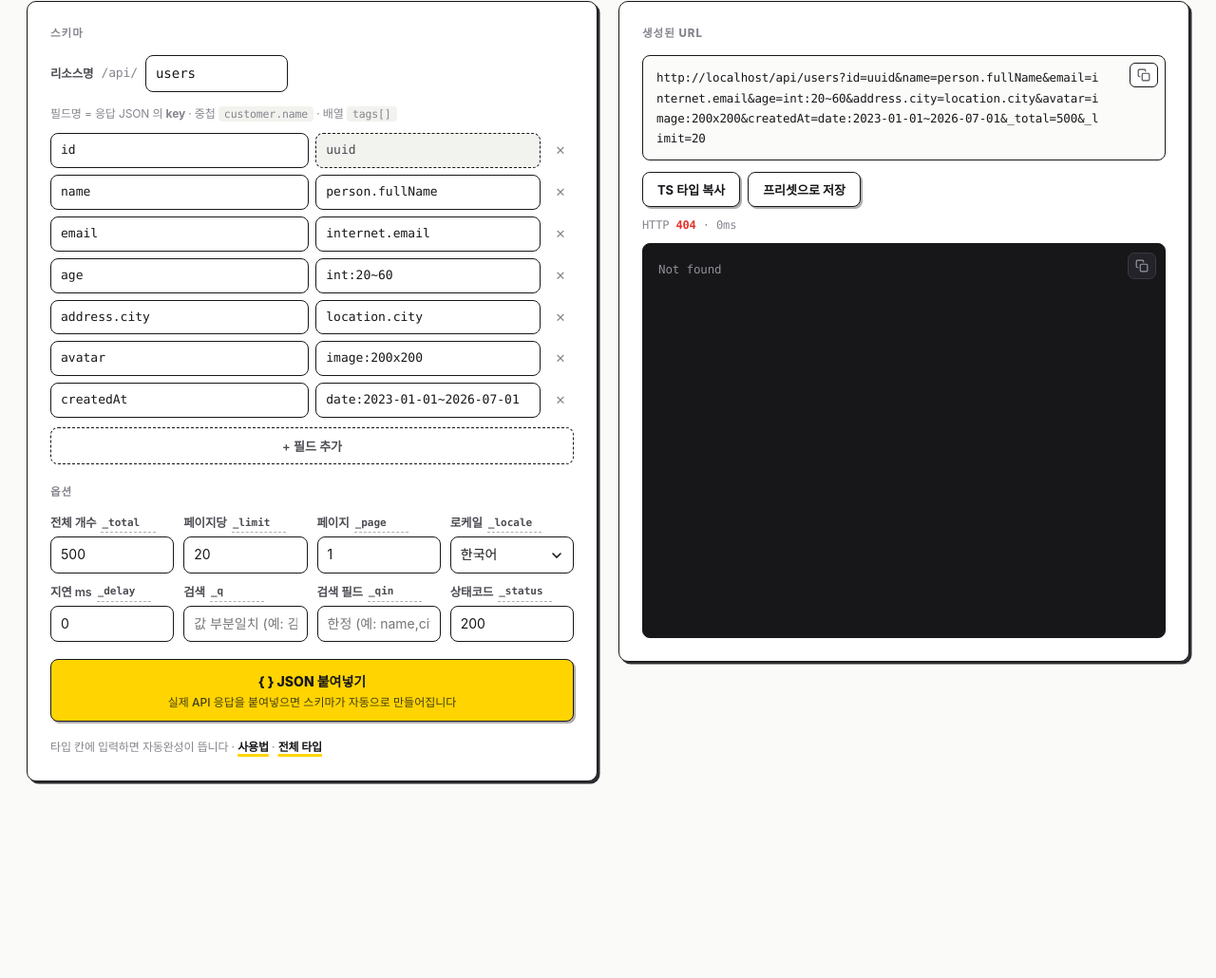
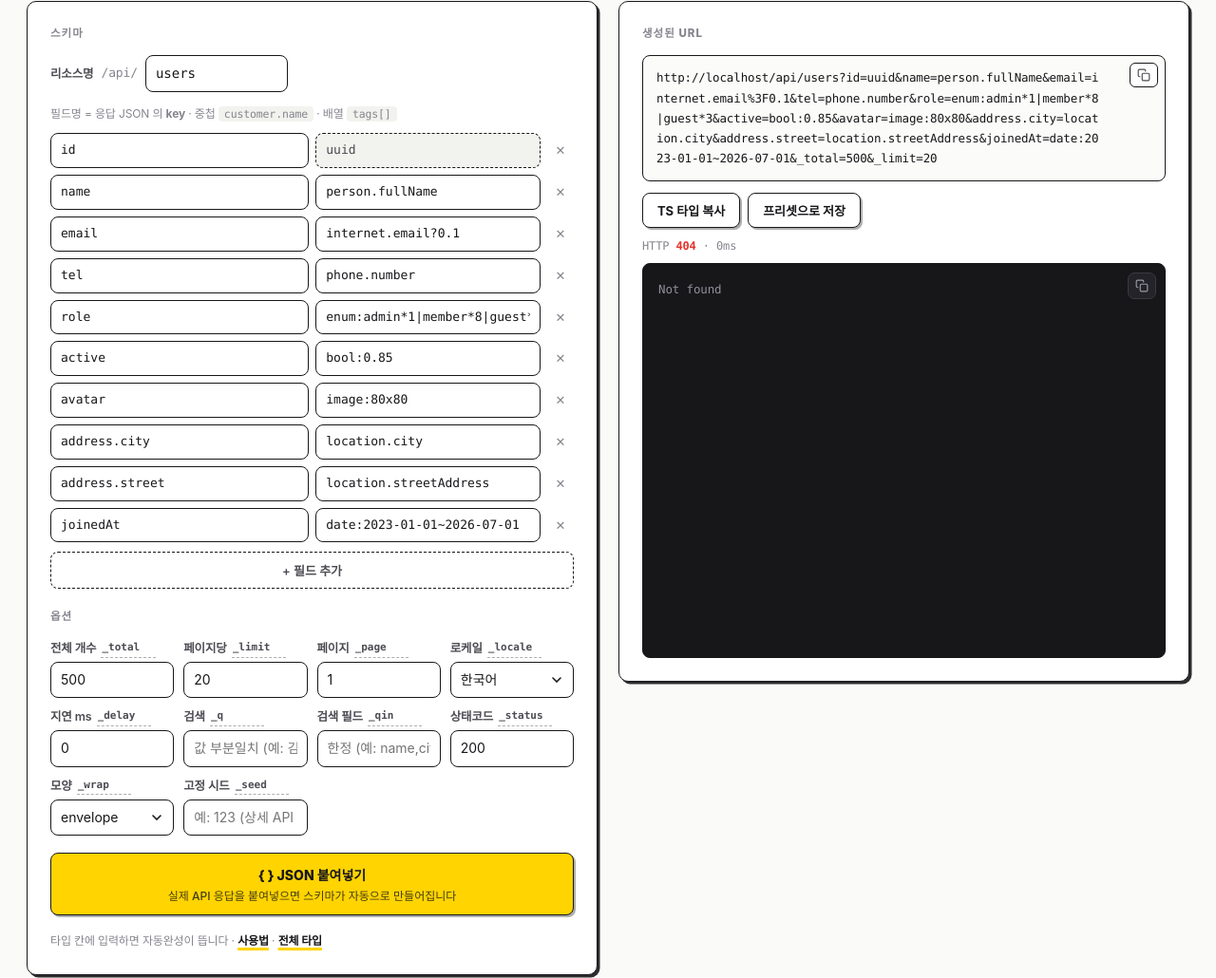
Before and after one commit to gojongwon/mocappi, a website: page src/gui.html in a window 1280 px wide. Shown: the part 158-1188 px from the top of the page at 95% size. Before the commit the page ends 1025 px from the top, so only its background shows below. Drawn offline with Linux system fonts and the light colour scheme; no server answers; a web font is replaced by a local one.

Commit message:
feat(gui): 프리셋 리뉴얼 — 기능 쇼케이스 3종 + _wrap/_seed 옵션 노출 (v0.20.1)
- users: 목록 + nullable(email?0.1) + 가중치 enum(role) + 중첩 주소
- products: pattern SKU + 배열(tags/images) + float 할인율 + nullable 긴 글
- orders → '주문 상세': 다단계 경로(orders/1024) + _wrap=one + _seed 조합 시연
- GUI 옵션에 _wrap 셀렉트(envelope/배열만/단일 객체)와 _seed 입력 추가 (키 별칭 가능)
- 세 프리셋 쿼리 실서버 검증 완료

```diff
--- a/package.json
+++ b/package.json
@@ -1,6 +1,6 @@
 {
   "name": "mock-api",
-  "version": "0.20.0",
+  "version": "0.20.1",
   "description": "",
   "scripts": {
     "dev": "wrangler dev",
--- a/src/gui.html
+++ b/src/gui.html
@@ -361,7 +361,7 @@
     <span class="plabel">프리셋</span>
     <button data-preset="users">사용자</button>
     <button data-preset="products">상품</button>
-    <button data-preset="orders">주문</button>
+    <button data-preset="orders">주문 상세</button>
     <select id="teamSel" style="display:none" title="이 워크스페이스에 저장된 스키마">
       <option value="">저장된 프리셋…</option>
     </select>
@@ -412,6 +412,10 @@
       <div><label>검색 <input class="okey" data-for="_q" value="_q" spellcheck="false" title="키 이름 — 실제 API 의 이름으로 바꿀 수 있어요 (예: keyword)"></label><input id="oQ" placeholder="값 부분일치 (예: 김)" spellcheck="false"></div>
       <div><label>검색 필드 <input class="okey" data-for="_qin" value="_qin" spellcheck="false" title="키 이름 — 실제 API 의 이름으로 바꿀 수 있어요 (예: qin)"></label><input id="oQin" placeholder="한정 (예: name,city)" spellcheck="false"></div>
       <div><label>상태코드 <input class="okey" data-for="_status" value="_status" spellcheck="false" title="키 이름 — 실제 API 의 이름으로 바꿀 수 있어요 (예: status)"></label><input id="oStatus" type="number" min="100" max="599" value="200"></div>
+      <div><label>모양 <input class="okey" data-for="_wrap" value="_wrap" spellcheck="false" title="키 이름 — 실제 API 의 이름으로 바꿀 수 있어요"></label>
+        <select id="oWrap"><option value="envelope">envelope</option><option value="none">배열만</option><option value="one">단일 객체</option></select>
+      </div>
+      <div><label>고정 시드 <input class="okey" data-for="_seed" value="_seed" spellcheck="false" title="키 이름 — 실제 API 의 이름으로 바꿀 수 있어요"></label><input id="oSeed" placeholder="예: 123 (상세 API 의 id)" spellcheck="false"></div>
     </div>
 
     <button id="pasteBtn" class="paste-primary">
@@ -598,8 +602,8 @@ npm run deploy</pre>
   'use strict';
   const $ = (s) => document.querySelector(s);
   const fieldsEl = $('#fields');
-  const OPT_DEFAULTS = { _total: '100', _limit: '10', _page: '1', _locale: 'ko', _delay: '0', _status: '200', _q: '', _qin: '' };
-  const OPT_INPUTS = { _total: '#oTotal', _limit: '#oLimit', _page: '#oPage', _locale: '#oLocale', _delay: '#oDelay', _status: '#oStatus', _q: '#oQ', _qin: '#oQin' };
+  const OPT_DEFAULTS = { _total: '100', _limit: '10', _page: '1', _locale: 'ko', _delay: '0', _status: '200', _q: '', _qin: '', _wrap: 'envelope', _seed: '' };
+  const OPT_INPUTS = { _total: '#oTotal', _limit: '#oLimit', _page: '#oPage', _locale: '#oLocale', _delay: '#oDelay', _status: '#oStatus', _q: '#oQ', _qin: '#oQin', _wrap: '#oWrap', _seed: '#oSeed' };
 
   // ---- 옵션 키 별칭 (인라인 편집 → _alias 자동 조립) ----
   const ALIAS_OK_RE = /^[A-Za-z][A-Za-z0-9_]*$/;
@@ -641,33 +645,44 @@ npm run deploy</pre>
     return { rev, byDef };
   }
 
+  // 프리셋 3종 — 기능 쇼케이스를 겸한다:
+  //  users:    목록 + nullable(?p) + 가중치 enum + 중첩 객체
+  //  products: pattern 코드 + 배열 + float + nullable 긴 글
+  //  orders:   상세 엔드포인트 — 다단계 경로 + _wrap=one + _seed
   const PRESETS = {
     users: {
       res: 'users',
       fields: [
-        ['id', 'uuid'], ['name', 'person.fullName'], ['email', 'internet.email'],
-        ['age', 'int:20~60'], ['address.city', 'location.city'],
-        ['avatar', 'image:200x200'], ['createdAt', 'date:2023-01-01~2026-07-01'],
+        ['id', 'uuid'], ['name', 'person.fullName'], ['email', 'internet.email?0.1'],
+        ['tel', 'phone.number'], ['role', 'enum:admin*1|member*8|guest*3'],
+        ['active', 'bool:0.85'], ['avatar', 'image:80x80'],
+        ['address.city', 'location.city'], ['address.street', 'location.streetAddress'],
+        ['joinedAt', 'date:2023-01-01~2026-07-01'],
       ],
       opts: { _total: '500', _limit: '20' },
     },
     products: {
       res: 'products',
       fields: [
-        ['id', 'uuid'], ['name', 'commerce.productName'], ['price', 'int:1000~99000'],
-        ['category', 'commerce.department'], ['inStock', 'bool:0.8'],
-        ['tags[]', 'lorem.word:3'], ['image', 'image:300x300'],
+        ['id', 'index'], ['sku', 'pattern:PRD-####-??'], ['name', 'commerce.productName'],
+        ['price', 'int:1000~99000'], ['discountRate', 'float:0~0.5:2'],
+        ['stock', 'int:0~500'], ['status', 'enum:sale*7|soldout*2|hidden*1'],
+        ['tags[]', 'commerce.department:2'], ['images[]', 'image:300x300:3'],
+        ['description', 'text:80?0.2'],
       ],
-      opts: { _total: '200', _limit: '20' },
+      opts: { _total: '300', _limit: '20' },
     },
     orders: {
-      res: 'orders',
+      res: 'orders/1024',
       fields: [
-        ['id', 'uuid'], ['orderNo', 'index'], ['status', 'enum:pending|paid|shipped|delivered'],
-        ['amount', 'int:10000~500000'], ['customer.name', 'person.fullName'],
-        ['customer.phone', 'phone.number'], ['orderedAt', 'date:2025-01-01~2026-07-28'],
+        ['orderNo', 'pattern:ORD-2026-######'], ['status', 'enum:paid*5|shipped*3|delivered*4|cancelled*1'],
+        ['amount', 'int:9000~450000'], ['paidAt', 'date:2026-01-01~2026-07-29'],
+        ['customer.name', 'person.fullName'], ['customer.tel', 'phone.number'],
+        ['customer.email', 'internet.email'],
+        ['shipping.city', 'location.city'], ['shipping.street', 'location.streetAddress'],
+        ['items[]', 'commerce.productName:3'], ['memo', 'text:40?0.3'],
       ],
-      opts: { _total: '300', _limit: '20' },
+      opts: { _wrap: 'one', _seed: '1024' },
     },
   };
 
```
